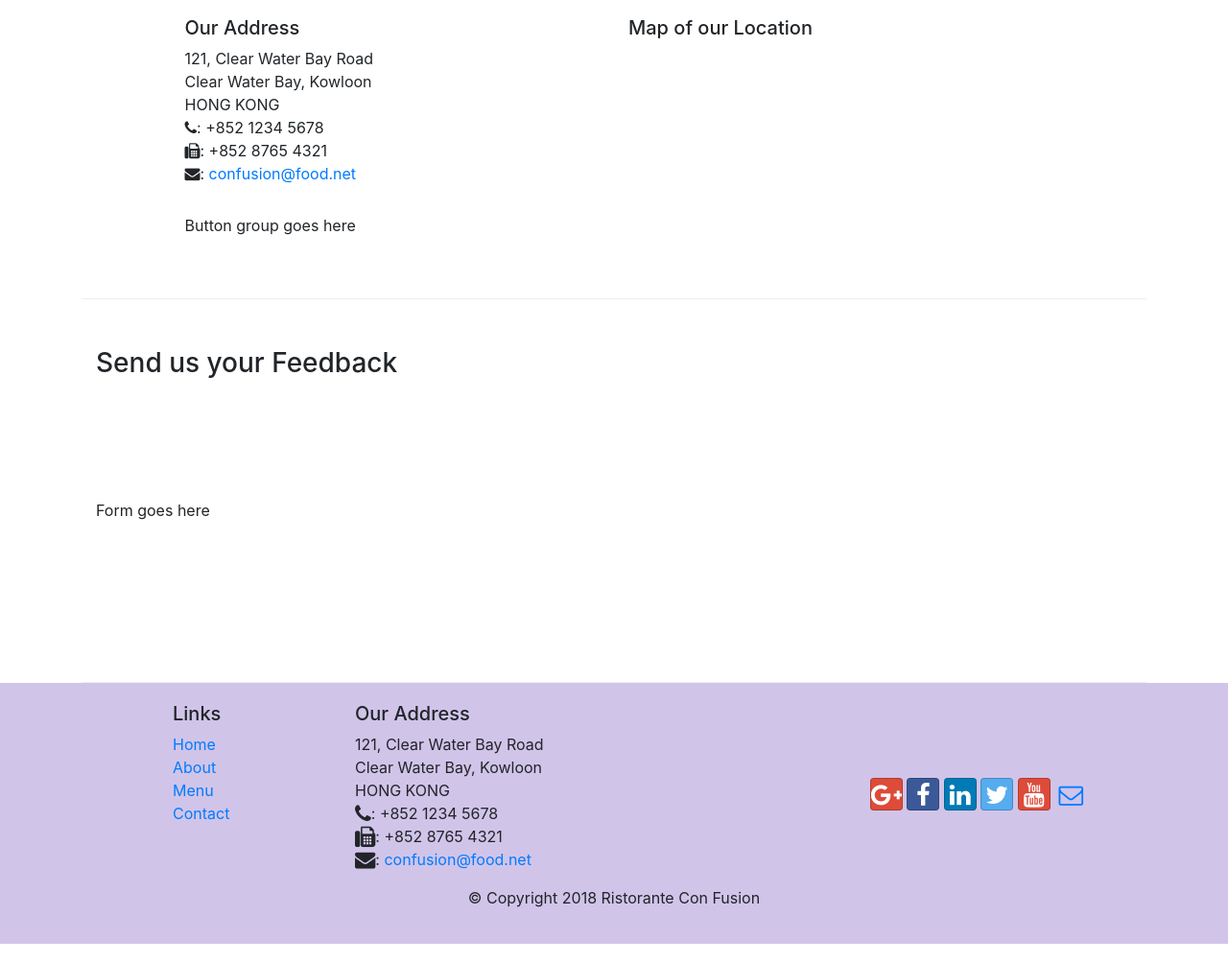
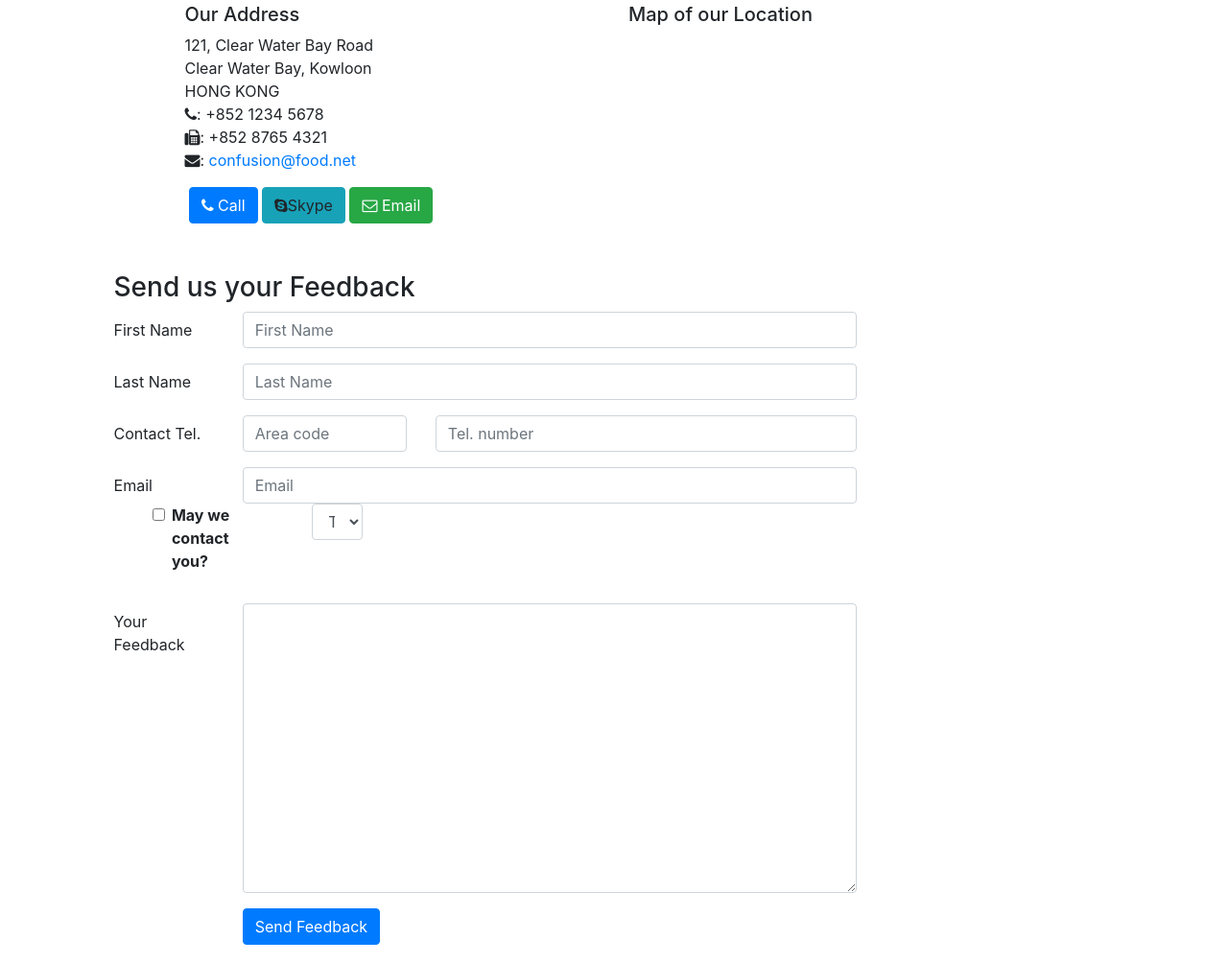
Before and after one commit to ninacoelhodr/courseraProjeto, a website: page contactus.html in a window 1280 px wide. Shown: the part 553-1557 px from the top of the page at 96% size. Drawn offline with nearby package versions, Linux system fonts and the light colour scheme.

Commit message:
Semana 2 aula 2

```diff
--- a/contactus.html
+++ b/contactus.html
@@ -79,8 +79,10 @@
                 <h5>Map of our Location</h5>
             </div>
             <div class="col-12 col-sm-11 offset-sm-1">
-                Button group goes here
-            </div>
+          <div class="btn-group" role="group"></div>
+              <a role="button" class="btn btn-primary" href="tel:999142114"><i class="fa fa-phone"></i> Call</a>
+              <a role="button" class="btn btn-info"> <i class="fa fa-skype"></i>Skype</a>
+              <a role="button" class="btn btn-success" href="mailto:teste@gmail.com"><i class="fa fa-envelope-o"></i> Email</a>
         </div>
 
         <div class="row row-content">
@@ -88,10 +90,63 @@
               <h3>Send us your Feedback</h3>
            </div>
             <div class="col-12 col-md-9">
-                Form goes here
-            </div>
-             <div class="col-12 col-md">
-            </div>
+              <form>
+                <div class="form-group row">
+                  <label for="firstname" class="col-md-2 col-form-label">First Name</label>
+                  <div class="col-md-10">
+                    <input type="text" class="form-control" id="firstname" name="firstname" placeholder="First Name">
+                  </div>
+                </div>
+                <div class="form-group row">
+                  <label for="lastname" class="col-md-2 col-form-label">Last Name</label>
+                  <div class="col-md-10">
+                    <input type="text" class="form-control" id="lastname" name="lastname" placeholder="Last Name">
+                  </div>
+                </div>
+              <div class="form-group row">
+                <label for="telnum" class="col-12 col-md-2 col-form-label">Contact Tel.</label>
+                <div class="col-5 col-md-3">
+                  <input type="tel" class="form-control" id="areacode" name="areacode" placeholder="Area code">
+                </div>
+                <div class="col-7 col-md-7">
+                  <input type="tel" class="form-control" id="telnum" name="telnum" placeholder="Tel. number">
+                </div>
+              </div>
+              <div class="form-group row">
+                <label for="emailid" class="col-md-2 col-form-label">Email</label>
+                <div class="col-md-10">
+                  <input type="email" class="form-control" id="emailid" name="emailid" placeholder="Email">
+                </div>
+              <div class="form-group row">
+                <div class="col-md-5 offset-md-2">
+                  <div class="form-check">
+                    <input type="checkbox" class="form-check-input" name="approve" id="approve" value="">
+                    <label class="form-check-label" for="approve">
+                      <strong>May we contact you?</strong>
+                    </label>
+                  </div>
+                </div>
+                <div class="col-md-3 offset-md-1">
+                  <select class="form-control">
+                    <option>Tel.</option>
+                    <option>Email</option>
+                  </select>
+                </div>
+              </div>
+              </div>
+                <div class="form-group row">
+                  <label for="feedback" class="col-md-2 col-form-label">Your Feedback</label>
+                  <div class="col-md-10">
+                    <textarea class="form-control" id="feedback" name="feedback" rows="12"></textarea>
+                  </div>
+                </div>
+                <div class="form-group row">
+                  <div class="offset-md-2 col-md-10">
+                    <button type="submit" class="btn btn-primary">Send Feedback</button>
+                  </div>
+                </div>
+              </form>
+        </div>
        </div>
 
     </div>
```
Also changed, not shown: aboutus.html (+1 -1 lines), index.html (+7 -7 lines).
